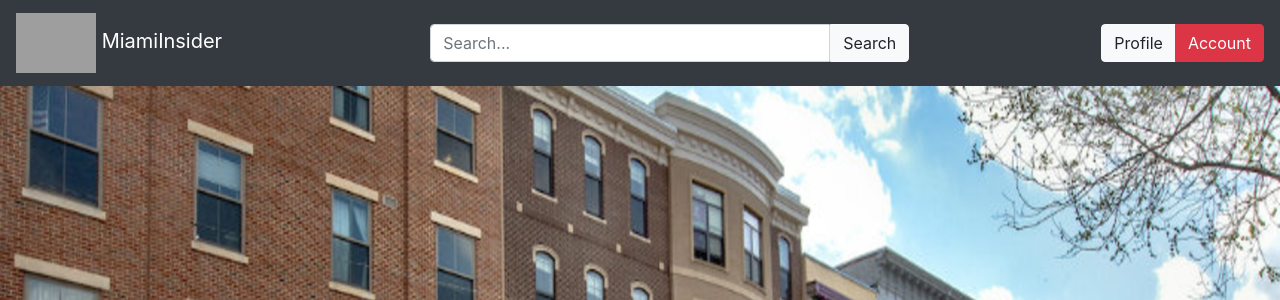
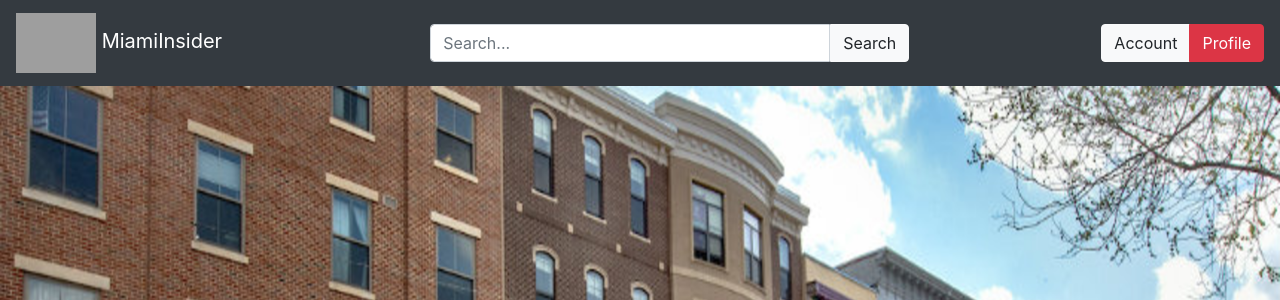
Before and after one commit to kleinjb25/MiamiInsider, a Flask app: page / in a window 1280 px wide. Shown: the top 300 px of the page. Run offline with Flask 3, Linux system fonts and the light colour scheme; the visitor is signed in with stand-in values (Sample User, id 1); data that the repository does not hold is empty; some libraries are stand-ins or nearby versions; grey boxes are pictures that could not be loaded.

Commit message:
Minor update to navbar

```diff
--- a/templates/utils/nav-template.html
+++ b/templates/utils/nav-template.html
@@ -21,8 +21,8 @@
 </div>
 {% else %}
 <div class="btn-group" role="group">
-    <a class="btn btn-light" href="{{ url_for('profile', id=session.user_id) }}">Profile</a>
-    <a class="btn btn-danger" href="{{ url_for('account') }}">Account</a>
+    <a class="btn btn-light" href="{{ url_for('account') }}">Account</a>
+    <a class="btn btn-danger" href="{{ url_for('profile', id=session.user_id) }}">Profile</a>
 </div>
 {% endif %}
 </nav>
```
